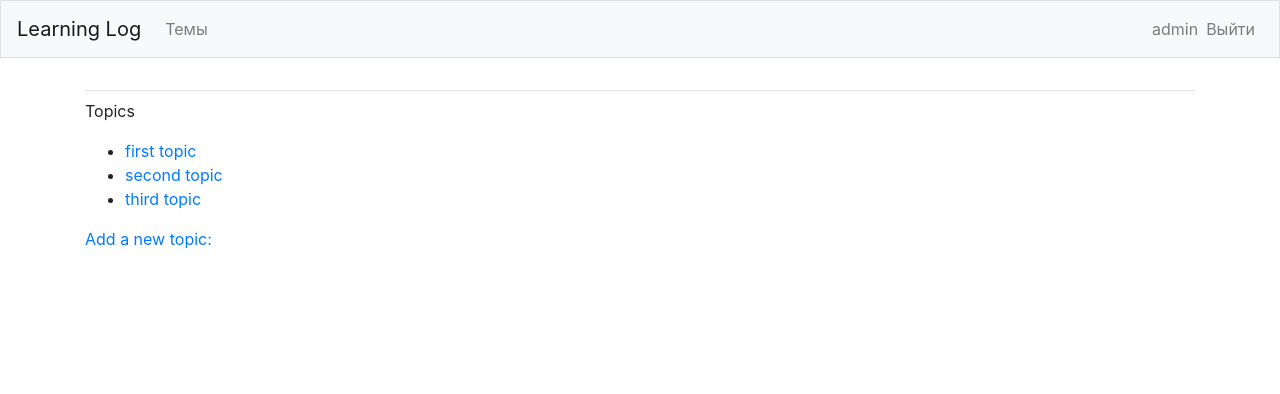
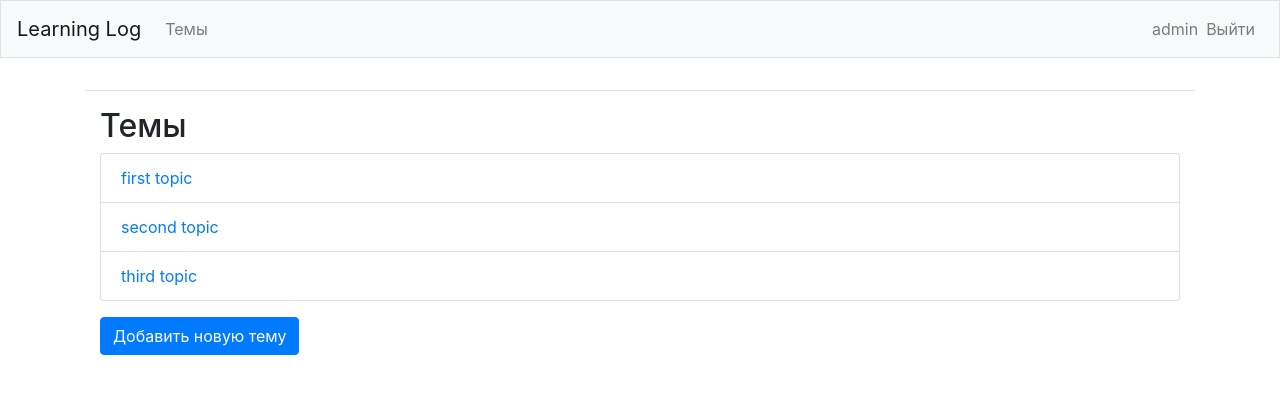
Before and after one commit to oldblood37/learnlog, a Django app: page /topics/ in a window 1280 px wide. Shown: the top 394 px of the page. Run offline with Django 5.2, Linux system fonts and the light colour scheme; a user stored in the database is signed in; data comes from the database, SQL or seed files in the repository; some libraries are stand-ins or nearby versions.

Commit message:
Update topics.html

```diff
--- a/learning_logs/templates/learning_logs/topics.html
+++ b/learning_logs/templates/learning_logs/topics.html
@@ -1,16 +1,16 @@
 {% extends "learning_logs/base.html" %}
 {% block content %}
-  <p>Topics</p>
-  <ul>
+<div class="container mt-3">
+  <h2>Темы</h2>
+  <ul class="list-group">
     {% for topic in topics %}
-        <li>
-            <a href="{% url 'learning_logs:topic' topic.id %}">{{ topic }}</a>
-        </li>
+      <li class="list-group-item">
+          <a href="{% url 'learning_logs:topic' topic.id %}">{{ topic }}</a>
+      </li>
     {% empty %}
-      <li>No topics ¯\_(ツ)_/¯</li>
+      <li class="list-group-item">Нет тем ¯\_(ツ)_/¯</li>
     {% endfor %}
   </ul>
-
-  <a href="{% url 'learning_logs:new_topic' %}">Add a new topic:</a>
-
+  <a href="{% url 'learning_logs:new_topic' %}" class="btn btn-primary mt-3">Добавить новую тему</a>
+</div>
 {% endblock content %}
```
